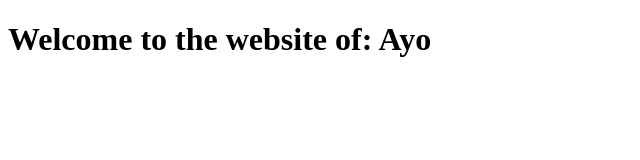
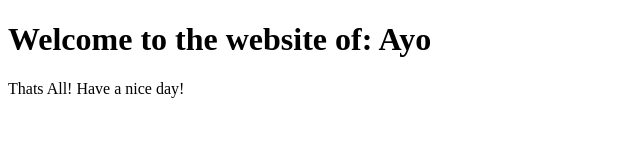
Before and after one commit to CoolAyo/coolayo.github.io, a plain HTML site: page index.html in a window 1280 px wide. Shown: the whole page, without its empty margins (0-640 px from the left). Drawn offline with Linux system fonts and the light colour scheme.

Commit message:
Update index.html

```diff
--- a/index.html
+++ b/index.html
@@ -12,7 +12,7 @@
 
     </nav>
     <main>
-
+      <p>Thats All! Have a nice day!</p>
     </main>
     <footer>
 
```
